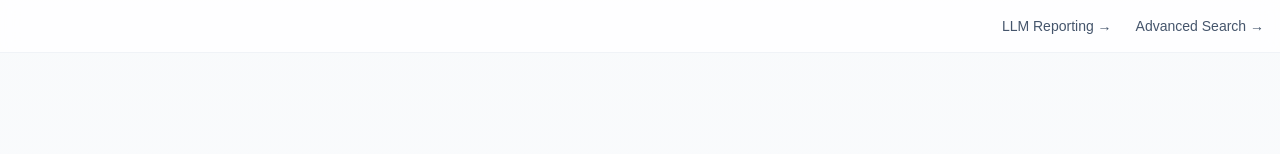
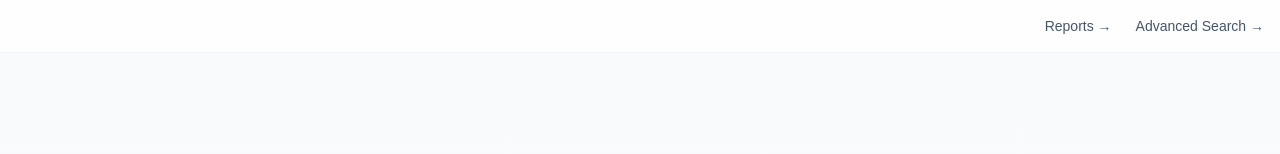
Before and after one commit to michaeleboyce/deproceduralizer, a Next.js app in the folder apps/web/: page / in a window 1280 px wide. Shown: the top 154 px of the page. Built offline with nearby package versions, Linux system fonts and the light colour scheme.

Commit message:
Change header link text from 'LLM Reporting' to 'Reports'

```diff
--- a/apps/web/app/page.tsx
+++ b/apps/web/app/page.tsx
@@ -24,7 +24,7 @@ export default function HomePage() {
             href="/reporting"
             className="text-sm font-medium text-slate-600 hover:text-slate-900 transition-colors"
           >
-            LLM Reporting →
+            Reports →
           </Link>
           <Link
             href="/search"
```
